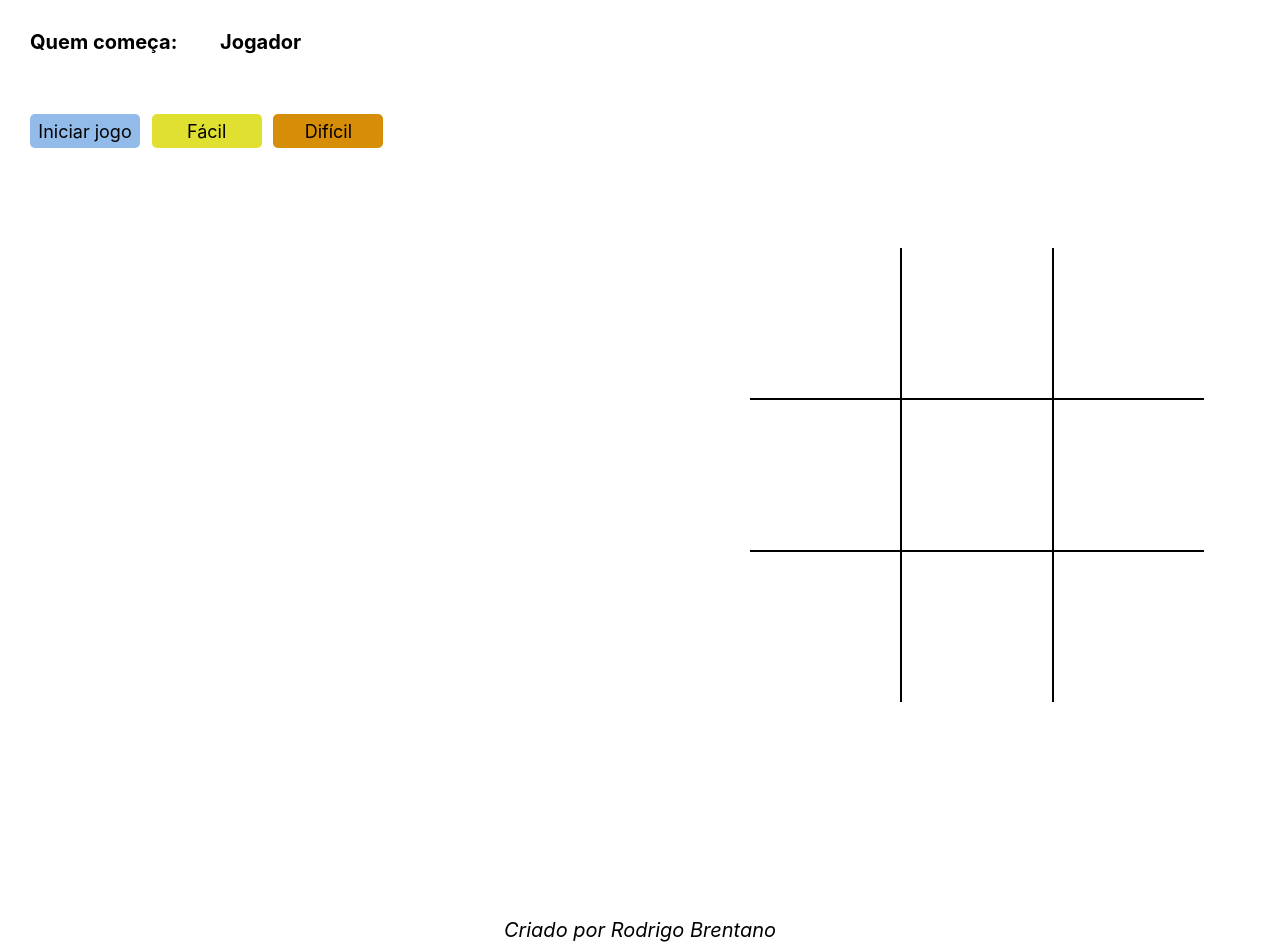
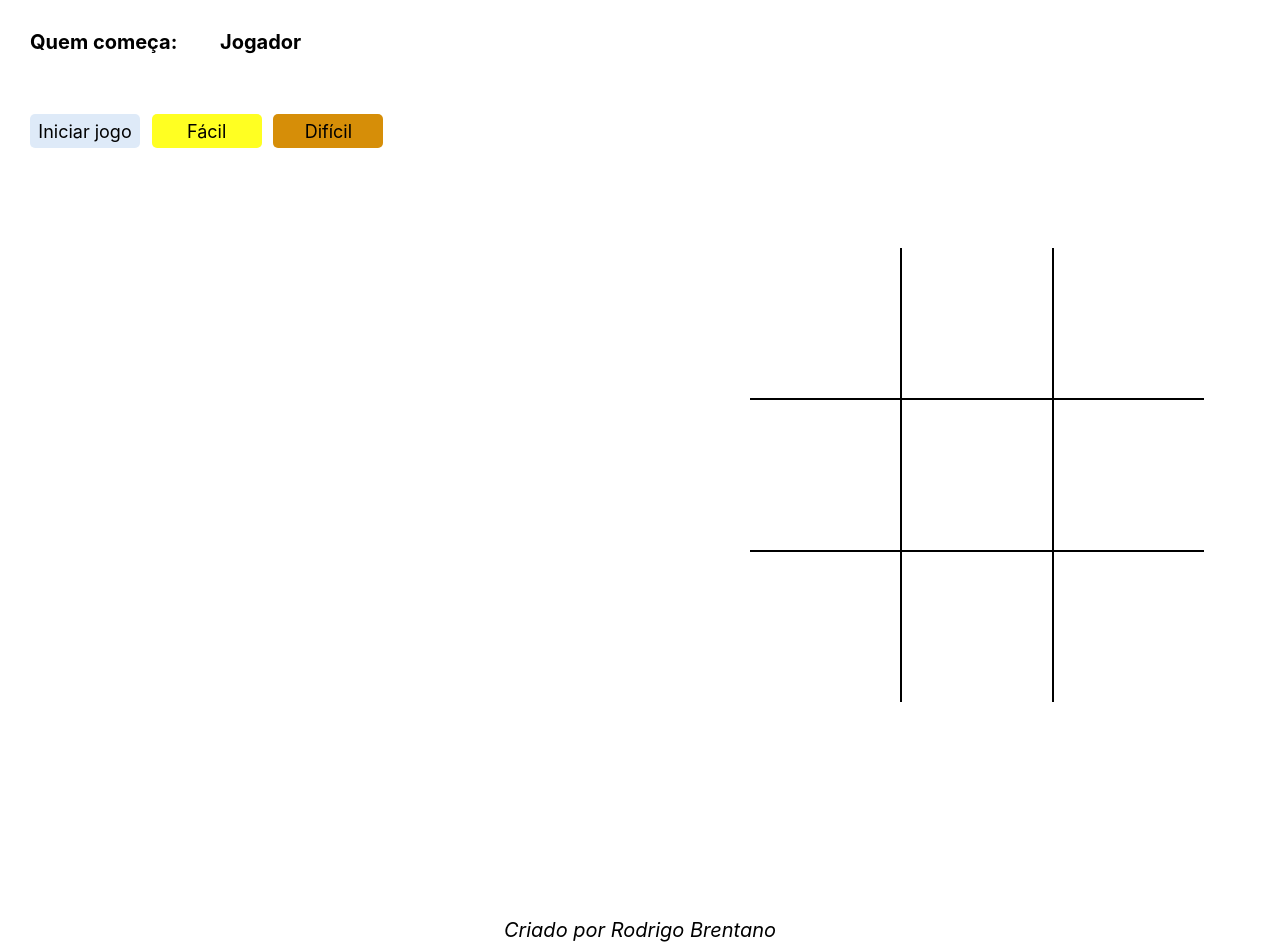
Before and after one commit to RodrigoBJJ94/jogo-da-velha-vs-cpu-javascript-html-css, a plain HTML site: page index.html in a window 1280 px wide. In both pictures the pointer is over the button "Iniciar jogo". Drawn offline with Linux system fonts and the light colour scheme.

Commit message:
Version 1.26

```diff
--- a/assets/css/style.css
+++ b/assets/css/style.css
@@ -20,17 +20,29 @@ button {
     border-radius: 0.5rem;
 }
 
+button:hover {
+    background-color: rgba(146, 187, 233, 0.3);
+}
+
 .button-b {
     margin-left: -2rem;
-    background: rgb(224, 224, 49);
+    background: rgb(255, 255, 34);
     border: none;
     border-radius: 0.5rem;
+}
+
+.button-b:hover {
+    background: rgba(255, 255, 34, 0.3);
 }
 
 .b2 {
     background: rgb(214, 142, 8);
     border: none;
     border-radius: 0.5rem;
+}
+
+.b2:hover {
+    background: rgba(214, 142, 8, 0.3);
 }
 
 footer p {
```
